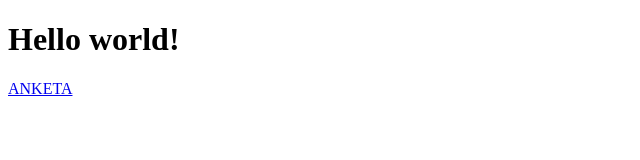
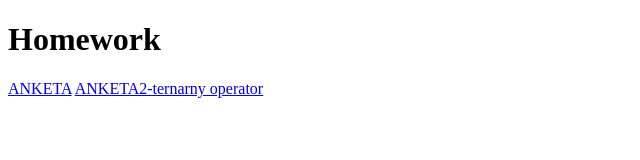
Before and after one commit to Varvara127/IT-academy-FE-, a plain HTML site: page index.html in a window 1280 px wide. Shown: the whole page, without its empty margins (0-640 px from the left). Drawn offline with Linux system fonts and the light colour scheme.

Commit message:
feat: add link Anketa2

```diff
--- a/index.html
+++ b/index.html
@@ -7,7 +7,8 @@
     <title>Document</title>
 </head>
 <body>
-    <h1>Hello world!</h1>
+    <h1>Homework</h1>
     <a href="home/ANKETA/index.html">ANKETA</a>
+    <a href="home/ANKETA2/index.html">ANKETA2-ternarny operator</a>
 </body>
 </html>
```
